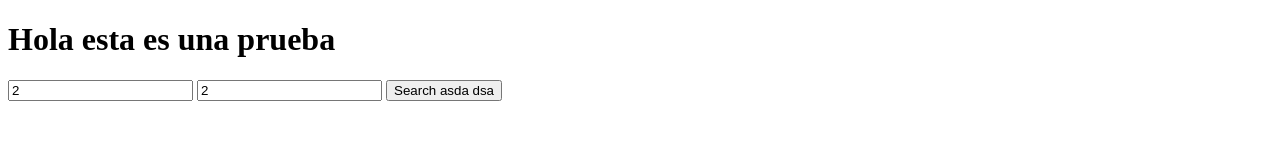
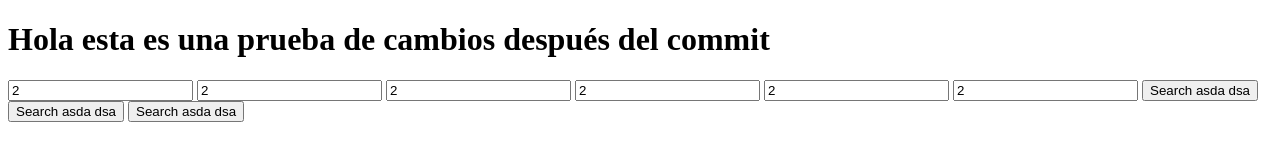
Before and after one commit to sernhcs/mat, a plain HTML site: page index.html in a window 1280 px wide. Drawn offline with Linux system fonts and the light colour scheme.

Commit message:
este es mi segundo commit asdjoasojldsalj

```diff
--- a/index.html
+++ b/index.html
@@ -8,9 +8,15 @@
     <script src="index.js"></script>
 </head>
 <body>
-    <h1>Hola esta es una prueba</h1>
+    <h1>Hola esta es una prueba  de cambios después del commit</h1>
     <input type="text" value="2" id="input1">
     <input type="text" value="2" id="input2">
+    <input type="text" value="2" id="input2">
+    <input type="text" value="2" id="input2">
+    <input type="text" value="2" id="input2">
+    <input type="text" value="2" id="input2">
+    <button>Search asda dsa</button>
+    <button>Search asda dsa</button>
     <button>Search asda dsa</button>
 </body>
 </html>
```
